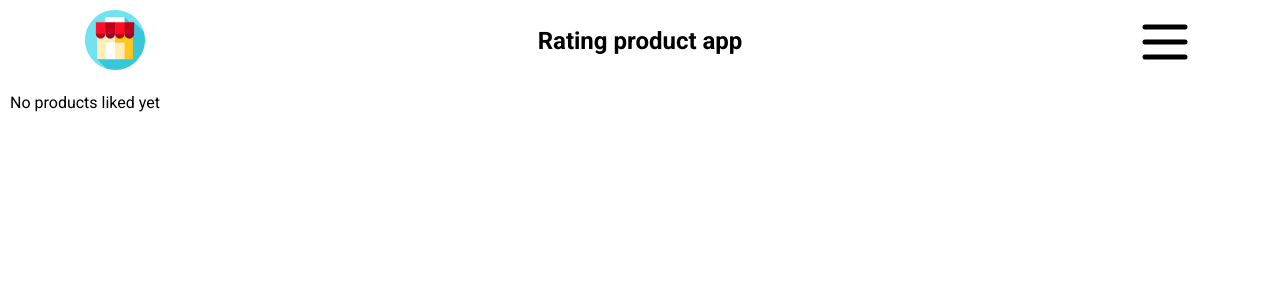
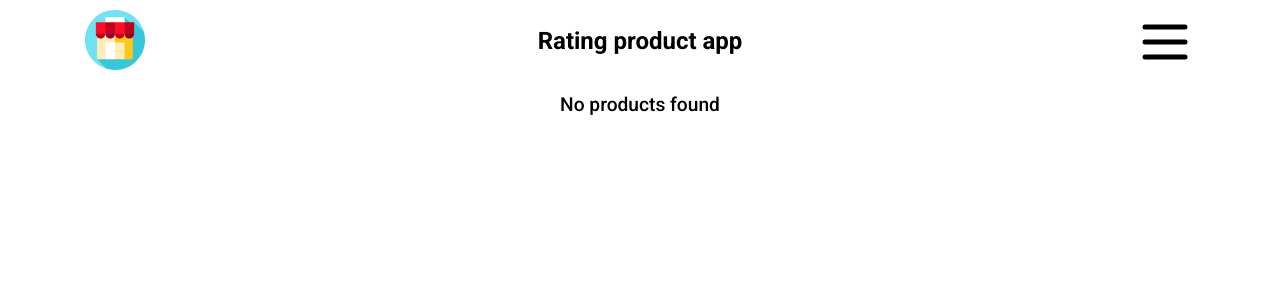
Before and after one commit to jdburgos/rating-product-app, a React (Vite) app: page /liked in a window 1280 px wide. Shown: the top 300 px of the page. Built offline with nearby package versions, Linux system fonts and the light colour scheme.

Commit message:
feat: refactor code

```diff
--- a/src/components/LikedList/LikedList.tsx
+++ /dev/null
@@ -1,14 +0,0 @@
-import { Product } from "@/components/Product";
-import { IProduct } from "@/interfaces/product.interface.ts";
-
-export const LikedList = () => {
-  const products: IProduct[] = [];
-
-  return (
-    <div className="liked-list">
-      {products.length ? products.map(product => (
-        <Product key={product.id} product={product} />
-      )) : "No products liked yet"}
-    </div>
-  );
-}
--- a/src/components/LikedList/index.ts
+++ /dev/null
@@ -1 +0,0 @@
-export { LikedList } from "./LikedList.tsx";
--- a/src/components/ProductList/ProductList.module.css
+++ b/src/components/ProductList/ProductList.module.css
@@ -1,3 +1,9 @@
 .product-list {
     width: 100%;
 }
+
+.product-list__text {
+    font-weight: 500;
+    text-align: center;
+    font-size: 1.2rem;
+}
--- a/src/components/ProductList/ProductList.tsx
+++ b/src/components/ProductList/ProductList.tsx
@@ -1,75 +1,18 @@
+import { FC } from "react";
 import { Product } from "@/components/Product";
+import { IProduct } from "@/interfaces/product.interface.ts";
 import styles from "./ProductList.module.css";
 
-export const ProductList = () => {
-  const products = [
-    {
-      id: "a7416f2d-1d42-4792-ba61-c54889cd6d66",
-      name: "Product 1",
-      description: "Description for product 1",
-      image: "https://via.placeholder.com/1000",
-    },
-    {
-      id: "3506bbef-e2da-4535-a0bb-e50d5be28b87",
-      name: "Product 2",
-      description: "Description for product 2",
-      image: "https://via.placeholder.com/1000",
-    },
-    {
-      id: "2efaf9e9-1508-4f6f-9734-effd187baa3f",
-      name: "Product 3",
-      description: "Description for product 3",
-      image: "https://via.placeholder.com/1000",
-    },
-    {
-      id: "187eaa5f-ac60-4ad0-b480-6b983b1e4b78",
-      name: "Product 4",
-      description: "Description for product 4",
-      image: "https://via.placeholder.com/1000",
-    },
-    {
-      id: "d2782d2d-84aa-443b-92d9-9c644c5ad293",
-      name: "Product 5",
-      description: "Description for product 5",
-      image: "https://via.placeholder.com/1000",
-    },
-    {
-      id: "19731b46-481e-46eb-814b-84667809728a",
-      name: "Product 6",
-      description: "Description for product 6",
-      image: "https://via.placeholder.com/1000",
-    },
-    {
-      id: "efc6c7dc-ea9f-4110-b769-b477b5bef9f5",
-      name: "Product 7",
-      description: "Description for product 7",
-      image: "https://via.placeholder.com/1000",
-    },
-    {
-      id: "5a434a41-1763-43a5-88bf-09302fc9290b",
-      name: "Product 8",
-      description: "Description for product 8",
-      image: "https://via.placeholder.com/1000",
-    },
-    {
-      id: "78614342-e367-475a-90a0-57ecc9b9f2c5",
-      name: "Product 9",
-      description: "Description for product 9",
-      image: "https://via.placeholder.com/1000",
-    },
-    {
-      id: "06c87d3c-b335-4acc-8146-7604152576e0",
-      name: "Product 10",
-      description: "Description for product 10",
-      image: "https://via.placeholder.com/1000",
-    },
-  ];
+interface ProductListProps {
+  products: IProduct[];
+}
 
+export const ProductList: FC<ProductListProps> = ({ products }) => {
   return (
     <div className={styles['product-list']}>
-      {products.map(product => (
+      {products.length ? products.map(product => (
         <Product key={product.id} product={product} />
-      ))}
+      )) : <p className={styles['product-list__text']}>No products found</p>}
     </div>
   );
 }
--- a/src/components/ProductSwiper/ProductSwiper.tsx
+++ b/src/components/ProductSwiper/ProductSwiper.tsx
@@ -3,9 +3,72 @@ import { SwiperActions } from "../SwiperActions";
 import styles from './ProductSwiper.module.css';
 
 export const ProductSwiper = () => {
+  const products = [
+    {
+      id: "a7416f2d-1d42-4792-ba61-c54889cd6d66",
+      name: "Product 1",
+      description: "Description for product 1",
+      image: "https://via.placeholder.com/1000",
+    },
+    {
+      id: "3506bbef-e2da-4535-a0bb-e50d5be28b87",
+      name: "Product 2",
+      description: "Description for product 2",
+      image: "https://via.placeholder.com/1000",
+    },
+    {
+      id: "2efaf9e9-1508-4f6f-9734-effd187baa3f",
+      name: "Product 3",
+      description: "Description for product 3",
+      image: "https://via.placeholder.com/1000",
+    },
+    {
+      id: "187eaa5f-ac60-4ad0-b480-6b983b1e4b78",
+      name: "Product 4",
+      description: "Description for product 4",
+      image: "https://via.placeholder.com/1000",
+    },
+    {
+      id: "d2782d2d-84aa-443b-92d9-9c644c5ad293",
+      name: "Product 5",
+      description: "Description for product 5",
+      image: "https://via.placeholder.com/1000",
+    },
+    {
+      id: "19731b46-481e-46eb-814b-84667809728a",
+      name: "Product 6",
+      description: "Description for product 6",
+      image: "https://via.placeholder.com/1000",
+    },
+    {
+      id: "efc6c7dc-ea9f-4110-b769-b477b5bef9f5",
+      name: "Product 7",
+      description: "Description for product 7",
+      image: "https://via.placeholder.com/1000",
+    },
+    {
+      id: "5a434a41-1763-43a5-88bf-09302fc9290b",
+      name: "Product 8",
+      description: "Description for product 8",
+      image: "https://via.placeholder.com/1000",
+    },
+    {
+      id: "78614342-e367-475a-90a0-57ecc9b9f2c5",
+      name: "Product 9",
+      description: "Description for product 9",
+      image: "https://via.placeholder.com/1000",
+    },
+    {
+      id: "06c87d3c-b335-4acc-8146-7604152576e0",
+      name: "Product 10",
+      description: "Description for product 10",
+      image: "https://via.placeholder.com/1000",
+    },
+  ];
+
   return (
     <section className={styles['product-swiper']}>
-      <ProductList />
+      <ProductList products={products} />
       <SwiperActions />
     </section>
   );
--- a/src/routes/pages/LikedPage/LikedPage.tsx
+++ b/src/routes/pages/LikedPage/LikedPage.tsx
@@ -1,9 +1,12 @@
-import { LikedList } from "@/components/LikedList";
+import { ProductList } from "@/components/ProductList";
+import {IProduct} from "@/interfaces/product.interface.ts";
 
 export const LikedPage = () => {
+  const products: IProduct[] = [];
+
   return (
     <>
-      <LikedList />
+      <ProductList products={products} />
     </>
   );
 }
```
